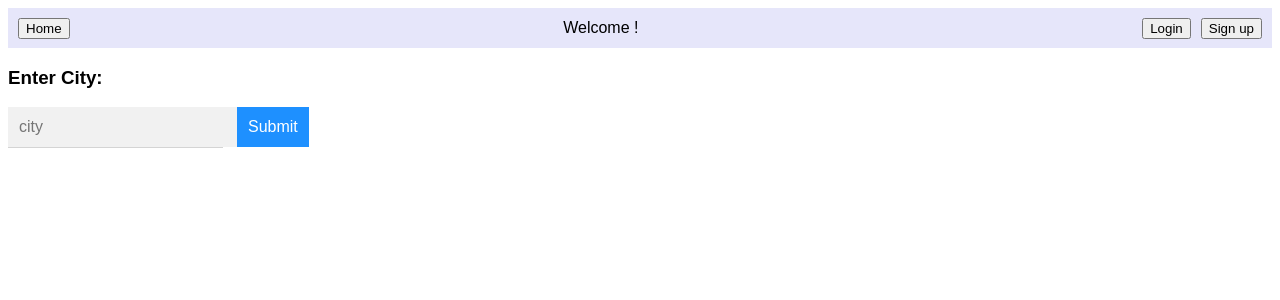
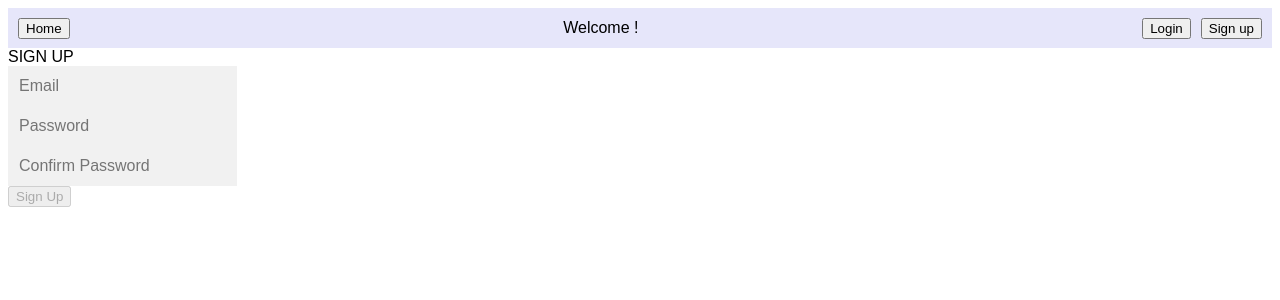
Before and after one commit to Smoove-Moving-App/Smoove, a React app: page /signup in a window 1280 px wide. Shown: the top 300 px of the page. Built offline with nearby package versions, Linux system fonts and the light colour scheme; no server answers.

Commit message:
implemented react browser router

```diff
--- a/client/components/Citybox.jsx
+++ b/client/components/Citybox.jsx
@@ -21,13 +21,8 @@ export default function Citybox(){
     setCities(cityNames);
   })
   .catch(function (error) {
-    // handle error
     console.log(error);
   })
-  .then(function () {
-    // always executed
-  });
-
 }, [])
 
   function autoFill(e) {
--- a/client/components/Login.jsx
+++ b/client/components/Login.jsx
@@ -1,5 +1,6 @@
 import React from 'react'
 import { useState } from 'react';
+import Navbar from './Navbar.jsx';
 
 
 
@@ -32,6 +33,7 @@ function Login(){
 
 return (
   <div id='login-body'>
+  <Navbar />
   <div id='main-login-comp'>
   <h1 className='primary-text' id='site-title'>SMOOVE</h1>
     <form id='login-box' onSubmit={handleSubmit}>
--- a/client/components/Navbar.jsx
+++ b/client/components/Navbar.jsx
@@ -1,4 +1,5 @@
 import React, { useState, useEffect } from 'react';
+import { Link } from "react-router-dom";
 
 
 export default function Navbar(){
@@ -8,12 +9,12 @@ export default function Navbar(){
     <div className="navbar">
       <div className="buttonsContainer">
         <div className="buttonContainerLeft">
-          <button className="navButtons">Home</button>
+          <Link to="/"><button className="navButtons">Home</button></Link>
         </div>
         <p>Welcome {user}!</p>
         <div className="buttonContainerRight">
-          <button className="navButtons">Login</button>
-          <button className="navButtons">Sign up</button>
+          <Link to="/login"><button className="navButtons">Login</button></Link>
+          <Link to="/signup"><button className="navButtons">Sign up</button></Link>
         </div>
       </div>
     </div>
--- a/client/components/Signup.jsx
+++ b/client/components/Signup.jsx
@@ -1,4 +1,5 @@
 import React, { useState } from 'react';
+import Navbar from './Navbar.jsx';
 //import { useNavigate } from 'react-router-dom';
 
 export default function Signup(props) {
@@ -20,6 +21,7 @@ export default function Signup(props) {
 
   return (
     <div id='signup-body'>
+      <Navbar />
         <form id='signup-box' onSubmit={handleSubmit}>
             <span className='primary-text'>SIGN UP</span>
             <div id='signup-boxes'>
--- a/client/index.js
+++ b/client/index.js
@@ -2,11 +2,23 @@ import React from 'react';
 import { createRoot } from 'react-dom/client'
 import ReactDOM from 'react-dom'
 import App from './App.jsx';
+import Login from './components/Login.jsx'
+import Signup from './components/Signup.jsx'
+import { BrowserRouter, RouteProps, Routes, Route} from 'react-router-dom';
 
 
 const container = document.getElementById('root');
 const root = createRoot(container);
 
 root.render(
-  <App />
+  <React.StrictMode>
+    <BrowserRouter>
+      <Routes>
+        <Route path='/' element={<App /> }/>
+        <Route path='/login' element={<Login />}/>
+        <Route path='/signup' element={<Signup />}/>
+      </Routes>
+    </BrowserRouter>
+  </React.StrictMode>
+
 );
--- a/package.json
+++ b/package.json
@@ -32,7 +32,8 @@
     "pg": "^8.8.0",
     "psql": "^0.0.1",
     "react": "^18.2.0",
-    "react-dom": "^18.2.0"
+    "react-dom": "^18.2.0",
+    "react-router-dom": "^6.4.4"
   },
   "devDependencies": {
     "@babel/core": "^7.20.5",
```
Also changed, not shown: 1 other file (tests, documents, lock files or other folders).
